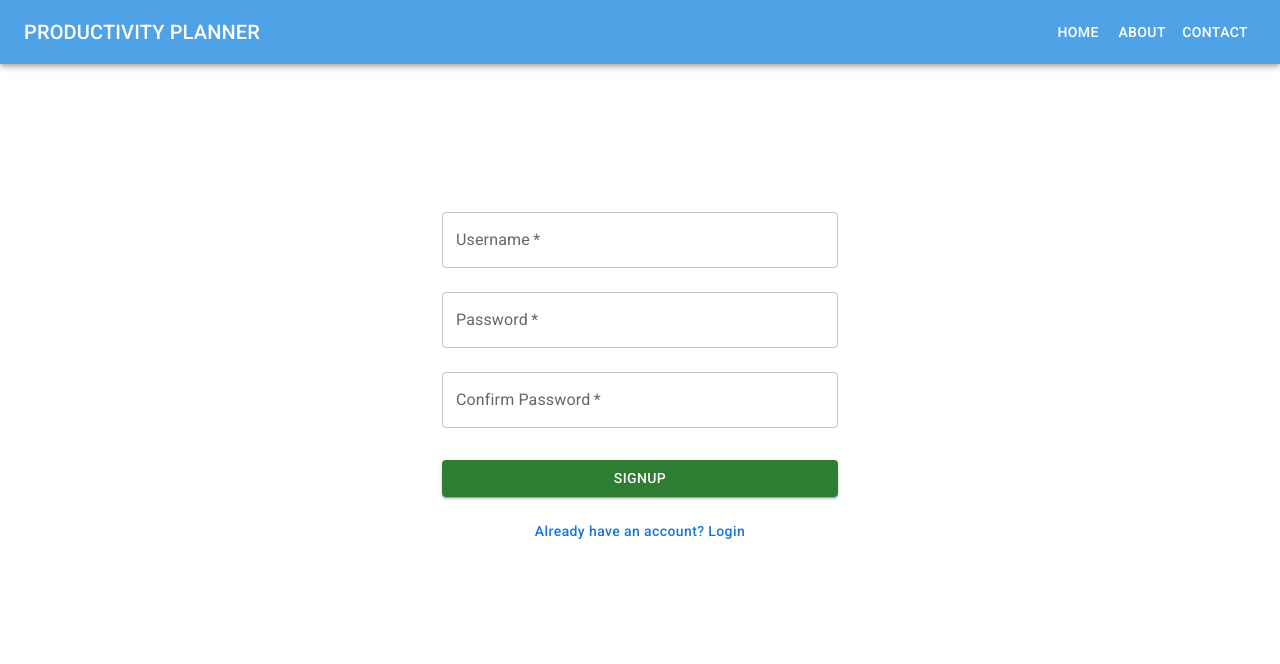
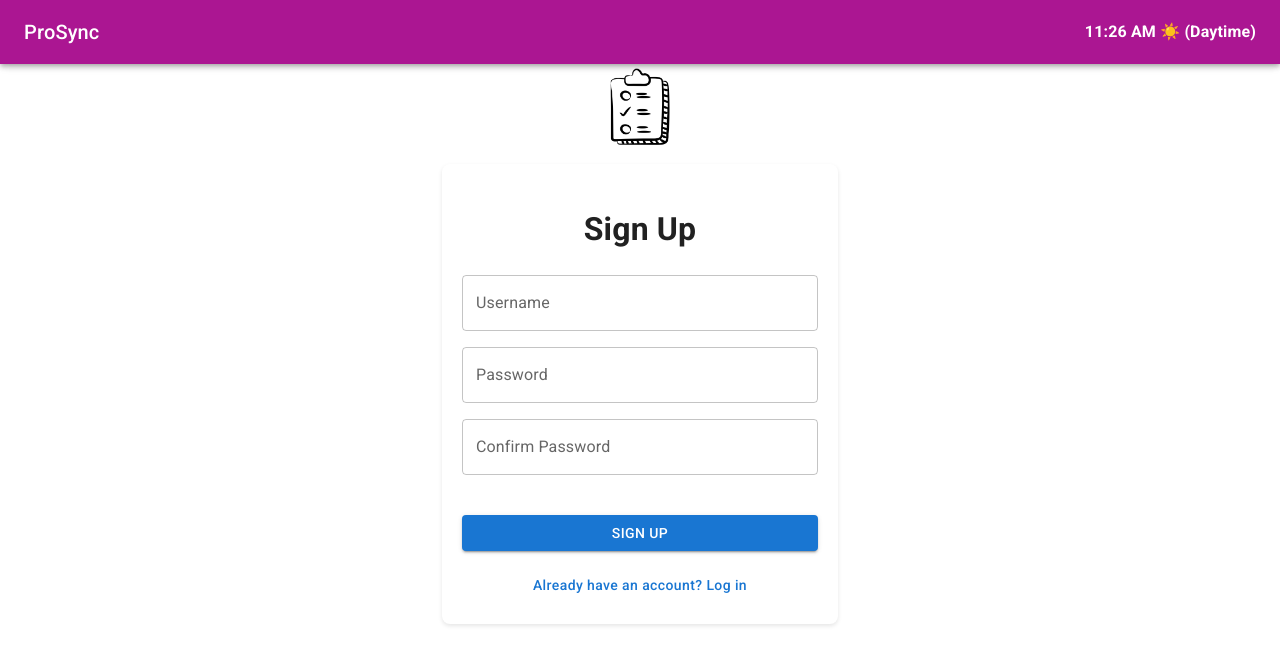
Before and after one commit to rbaruri/ProductivityPlanner, a React (Create React App) app in the folder my-pp/client/: page /signup in a window 1280 px wide. Shown: the top 664 px of the page. Built offline with nearby package versions, Linux system fonts and the light colour scheme; a web font is replaced by a local one.

Commit message:
--changes

```diff
--- /dev/null
+++ b/my-pp/client/src/components/common/Clock.jsx
@@ -0,0 +1,70 @@
+import React, { useEffect, useState } from "react";
+
+function Clock() {
+  const [clockState, setClockState] = useState(new Date());
+  const [showDate, setShowDate] = useState(true);
+  const [emoji, setEmoji] = useState("");
+  const [timeDescription, setTimeDescription] = useState("");
+  const [day, setDay] = useState("");
+
+  useEffect(() => {
+    const interval = setInterval(() => {
+      const currentDate = new Date();
+      setClockState(currentDate);
+      setShowDate(!showDate);
+      const [newEmoji, newTimeDescription] = getEmojiAndTimeDescription(currentDate);
+      setEmoji(newEmoji);
+      setTimeDescription(newTimeDescription);
+      setDay(getDayOfWeek(currentDate));
+    }, 4000);
+
+    return () => {
+      clearInterval(interval);
+    };
+  }, [showDate]);
+
+  const getEmojiAndTimeDescription = (date) => {
+    const hour = date.getHours();
+    let emoji, timeDescription;
+
+    if (hour >= 4 && hour < 6) {
+      emoji = "🌅"; // Sunrise emoji
+      timeDescription = "Sunrise";
+    } else if (hour >= 6 && hour < 17) {
+      emoji = "☀️"; // Sun emoji
+      timeDescription = "Daytime";
+    } else if (hour >= 17 && hour < 18) {
+      emoji = "🌇"; // Sunset emoji
+      timeDescription = "Sunset";
+    } else {
+      emoji = "🌙"; // Night emoji
+      timeDescription = "Night-time";
+    }
+
+    return [emoji, timeDescription];
+  };
+
+  const getDayOfWeek = (date) => {
+    return new Intl.DateTimeFormat("en-US", { weekday: "long" }).format(date);
+  };
+
+  const timeOptions = {
+    hour: "2-digit",
+    minute: "2-digit",
+  };
+
+  // Add a style object to make the text bold
+  const boldText = {
+    fontWeight: "bold",
+  };
+
+  return (
+    <div style={{ color: "white" }}>
+      {showDate
+        ? <span style={boldText}>{`${day}, ${clockState.toLocaleDateString()} 📆`}</span>
+        : <span style={boldText}>{`${clockState.toLocaleTimeString([], timeOptions)} ${emoji} (${timeDescription})`}</span>}
+    </div>
+  );
+}
+
+export default Clock;
--- a/my-pp/client/src/components/common/Navbar.jsx
+++ b/my-pp/client/src/components/common/Navbar.jsx
@@ -14,9 +14,9 @@ import MenuIcon from "@mui/icons-material/Menu";
 import Toolbar from "@mui/material/Toolbar";
 import Typography from "@mui/material/Typography";
 import Button from "@mui/material/Button";
+import Clock from "./Clock";
 
 const drawerWidth = 240;
-const navItems = ["Home", "About", "Contact"];
 
 function DrawerAppBar(props) {
   const { window } = props;
@@ -32,18 +32,12 @@ function DrawerAppBar(props) {
   return (
     <Box sx={{ display: "flex" }}>
       <CssBaseline />
-      <AppBar position="fixed" sx={{ zIndex: 2, backgroundColor: '#50a2e6' }}>
-        <Toolbar>
-          <Typography variant="h6" component="div" sx={{ flexGrow: 1 }}>
-            PRODUCTIVITY PLANNER
+      <AppBar position="fixed" sx={{ zIndex: 2, backgroundColor: "#ab1692", display: "flex" }}>
+        <Toolbar sx={{ justifyContent: "space-between" }}>
+          <Typography variant="h6" component="div">
+            ProSync
           </Typography>
-          <Box sx={{ display: { xs: "none", sm: "block" } }}>
-            {navItems.map((item) => (
-              <Button key={item} sx={{ color: "#fff" }}>
-                {item}
-              </Button>
-            ))}
-          </Box>
+          <Clock />
         </Toolbar>
       </AppBar>
     </Box>
@@ -51,4 +45,3 @@ function DrawerAppBar(props) {
 }
 
 export default DrawerAppBar;
-// #50a2e6
--- a/my-pp/client/src/components/common/Sidebar.jsx
+++ b/my-pp/client/src/components/common/Sidebar.jsx
@@ -197,8 +197,11 @@ const Sidebar = () => {
       <div>
         <List>
           <ListItem>
-            <Typography variant="body2" fontWeight="700">
-              <IconButton onClick={logout}>
+            <Typography variant="body1" fontWeight="700">
+              <IconButton
+                onClick={logout}
+                sx={{ fontSize: "small", color: "red", fontWeight: "bold" }}
+              >
                 <LogoutOutlinedIcon fontSize="small" />
                 Log Out
               </IconButton>
--- a/my-pp/client/src/components/layout/AppLayout.jsx
+++ b/my-pp/client/src/components/layout/AppLayout.jsx
@@ -31,7 +31,8 @@ const AppLayout = () => {
         <Loading fullHeight />
       ) : (
         <Box sx={{
-        display: 'flex'
+          display: 'flex',
+          // maxHeight: '100px'
         }}>
           <Sidebar />
           <Box sx={{
--- a/my-pp/client/src/pages/Home.jsx
+++ b/my-pp/client/src/pages/Home.jsx
@@ -5,6 +5,7 @@ import { setBoards } from "../redux/features/boardSlice"
 import { useNavigate } from "react-router-dom"
 import boardApi from "../api/boardApi"
 import { useState } from "react"
+import AddCircleOutlineIcon from '@mui/icons-material/AddCircleOutline';
 
 const Home = () => {
   const navigate = useNavigate()
@@ -32,12 +33,12 @@ const Home = () => {
       justifyContent: 'center'
     }}>
       <LoadingButton
-        variant='outlined'
-        color='success'
+        variant='contained'
+        color='error'
         onClick={createBoard}
         loading={loading}
       >
-        Click here to create your first board
+        Click here to create your first board. &nbsp; <AddCircleOutlineIcon />
       </LoadingButton>
     </Box>
   )
--- a/my-pp/client/src/pages/Login.jsx
+++ b/my-pp/client/src/pages/Login.jsx
@@ -1,109 +1,108 @@
-import { Box, Button, TextField } from '@mui/material'
-import { useState } from 'react'
-import { Link, useNavigate } from 'react-router-dom'
-import LoadingButton from '@mui/lab/LoadingButton'
-import authApi from '../api/authApi'
+import { Box, Button, TextField } from "@mui/material";
+import { useState } from "react";
+import { Link, useNavigate } from "react-router-dom";
+import LoadingButton from "@mui/lab/LoadingButton";
+import authApi from "../api/authApi";
 
 const Login = () => {
-  const navigate = useNavigate()
-  const [loading, setLoading] = useState(false)
-  const [usernameErrText, setUsernameErrText] = useState('')
-  const [passwordErrText, setPasswordErrText] = useState('')
+  const navigate = useNavigate();
+  const [loading, setLoading] = useState(false);
+  const [usernameErrText, setUsernameErrText] = useState("");
+  const [passwordErrText, setPasswordErrText] = useState("");
 
   const handleSubmit = async (e) => {
-    e.preventDefault()
-    setUsernameErrText('')
-    setPasswordErrText('')
+    e.preventDefault();
+    setUsernameErrText("");
+    setPasswordErrText("");
 
-    const data = new FormData(e.target)
-    const username = data.get('username').trim()
-    const password = data.get('password').trim()
+    const data = new FormData(e.target);
+    const username = data.get("username").trim();
+    const password = data.get("password").trim();
 
-    let err = false
+    let err = false;
 
-    if (username === '') {
-      err = true
-      setUsernameErrText('Please fill this field')
+    if (username === "") {
+      err = true;
+      setUsernameErrText("Please fill this field");
     }
-    if (password === '') {
-      err = true
-      setPasswordErrText('Please fill this field')
+    if (password === "") {
+      err = true;
+      setPasswordErrText("Please fill this field");
     }
 
-    if (err) return
+    if (err) return;
 
-    setLoading(true)
+    setLoading(true);
 
     try {
-      const res = await authApi.login({ username, password })
-      setLoading(false)
-      localStorage.setItem('token', res.token)
-      navigate('/')
+      const res = await authApi.login({ username, password });
+      setLoading(false);
+      localStorage.setItem("token", res.token);
+      navigate("/");
     } catch (err) {
-      const errors = err.data.errors
-      errors.forEach(e => {
-        if (e.param === 'username') {
-          setUsernameErrText(e.msg)
+      const errors = err.data.errors;
+      errors.forEach((e) => {
+        if (e.param === "username") {
+          setUsernameErrText(e.msg);
         }
-        if (e.param === 'password') {
-          setPasswordErrText(e.msg)
+        if (e.param === "password") {
+          setPasswordErrText(e.msg);
         }
-      })
-      setLoading(false)
+      });
+      setLoading(false);
     }
-  }
+  };
 
   return (
-    <>
-      <Box
-        component='form'
-        sx={{ mt: 1 }}
-        onSubmit={handleSubmit}
-        noValidate
-      >
+    <Box
+      sx={{
+        maxWidth: "400px",
+        margin: "auto",
+        padding: "20px",
+        borderRadius: "8px",
+        boxShadow: "0 2px 4px rgba(0, 0, 0, 0.1)",
+        backgroundColor: "#f4f4f4", // Change the background color to a darker shade
+        textAlign: "center",
+      }}
+    >
+      <h1>Login</h1>
+      <form onSubmit={handleSubmit}>
         <TextField
-          margin='normal'
-          required
+          sx={{ mb: 2 }}
           fullWidth
-          id='username'
-          label='Username'
-          name='username'
+          label="Username"
+          name="username"
+          type="text"
           disabled={loading}
-          error={usernameErrText !== ''}
+          error={usernameErrText !== ""}
           helperText={usernameErrText}
         />
         <TextField
-          margin='normal'
-          required
+          sx={{ mb: 2 }}
           fullWidth
-          id='password'
-          label='Password'
-          name='password'
-          type='password'
+          label="Password"
+          name="password"
+          type="password"
           disabled={loading}
-          error={passwordErrText !== ''}
+          error={passwordErrText !== ""}
           helperText={passwordErrText}
         />
         <LoadingButton
           sx={{ mt: 3, mb: 2 }}
-          variant='outlined'
+          variant="contained"
           fullWidth
-          color='success'
-          type='submit'
+          color="primary"
+          type="submit"
           loading={loading}
         >
           Login
         </LoadingButton>
-      </Box>
-      <Button
-        component={Link}
-        to='/signup'
-        sx={{ textTransform: 'none' }}
-      >
-        Don't have an account? Signup
+      </form>
+      <Button component={Link} to="/signup" sx={{ textTransform: "none" }}>
+        Don't have an account? Sign up
       </Button>
-    </>
-  )
-}
+    </Box>
+  );
+};
 
-export default Login
+export default Login;
--- a/my-pp/client/src/pages/Signup.jsx
+++ b/my-pp/client/src/pages/Signup.jsx
@@ -73,13 +73,22 @@ const Signup = () => {
   };
 
   return (
-    <>
-      <Box component="form" sx={{ mt: 4 }} onSubmit={handleSubmit} noValidate>
+    <Box
+      sx={{
+        maxWidth: "400px",
+        margin: "auto",
+        padding: "20px",
+        borderRadius: "8px",
+        boxShadow: "0 2px 4px rgba(0, 0, 0, 0.1)",
+        backgroundColor: "white",
+        textAlign: "center",
+      }}
+    >
+      <h1>Sign Up</h1>
+      <form onSubmit={handleSubmit}>
         <TextField
-          margin="normal"
-          required
+          sx={{ mb: 2 }} // Add margin-bottom for spacing
           fullWidth
-          id="username"
           label="Username"
           name="username"
           type="text"
@@ -88,10 +97,8 @@ const Signup = () => {
           helperText={usernameErrText}
         />
         <TextField
-          margin="normal"
-          required
+          sx={{ mb: 2 }} // Add margin-bottom for spacing
           fullWidth
-          id="password"
           label="Password"
           name="password"
           type="password"
@@ -100,10 +107,8 @@ const Signup = () => {
           helperText={passwordErrText}
         />
         <TextField
-          margin="normal"
-          required
+          sx={{ mb: 2 }} // Add margin-bottom for spacing
           fullWidth
-          id="confirmPassword"
           label="Confirm Password"
           name="confirmPassword"
           type="password"
@@ -115,17 +120,17 @@ const Signup = () => {
           sx={{ mt: 3, mb: 2 }}
           variant="contained"
           fullWidth
-          color="success"
+          color="primary"
           type="submit"
           loading={loading}
         >
-          Signup
+          Sign Up
         </LoadingButton>
-      </Box>
+      </form>
       <Button component={Link} to="/login" sx={{ textTransform: "none" }}>
-        Already have an account? Login
+        Already have an account? Log in
       </Button>
-    </>
+    </Box>
   );
 };
 
```
Also changed, not shown: my-pp/client/src/assets/images/noun-todo-list-3766639.png, 1 other file (tests, documents, lock files or other folders). Lines whose indentation alone changed are shown as unchanged.
